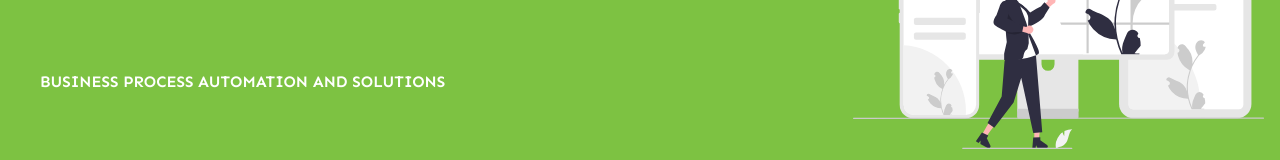
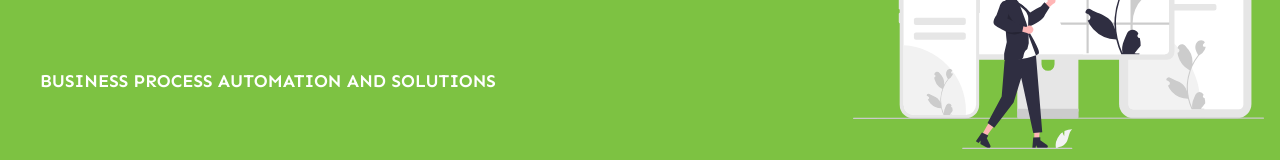
Before and after one commit to NewTokTech/NewTok, a Next.js app: page / in a window 1280 px wide. Shown: the part 423-583 px from the top of the page. Built offline with nearby package versions, Linux system fonts and the light colour scheme.

Commit message:
shibil:bug fix

```diff
--- a/src/components/banner/Banner.tsx
+++ b/src/components/banner/Banner.tsx
@@ -94,7 +94,7 @@ const Baneer = () => {
                     {data.textThree}
                   </span>
                   <br />
-                  <span className={`${data.textColor} mt-0 lg:text-[20px] xl:text-[16px]  `}>
+                  <span className={`${data.textColor} mt-0 lg:text-[20px] xl:text-[18px]  `}>
                     {data.textP}
                   </span>
                 </h1>
```
